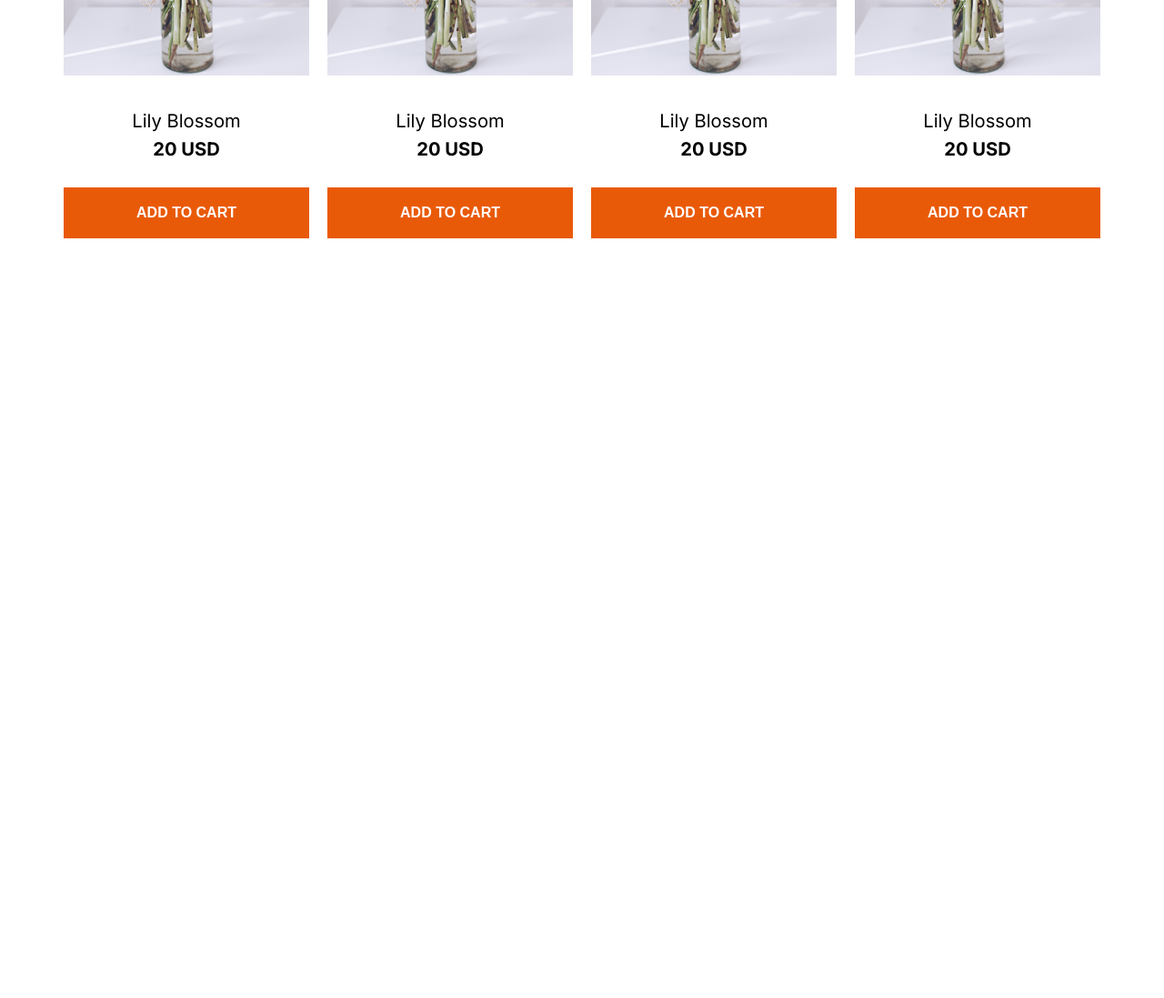
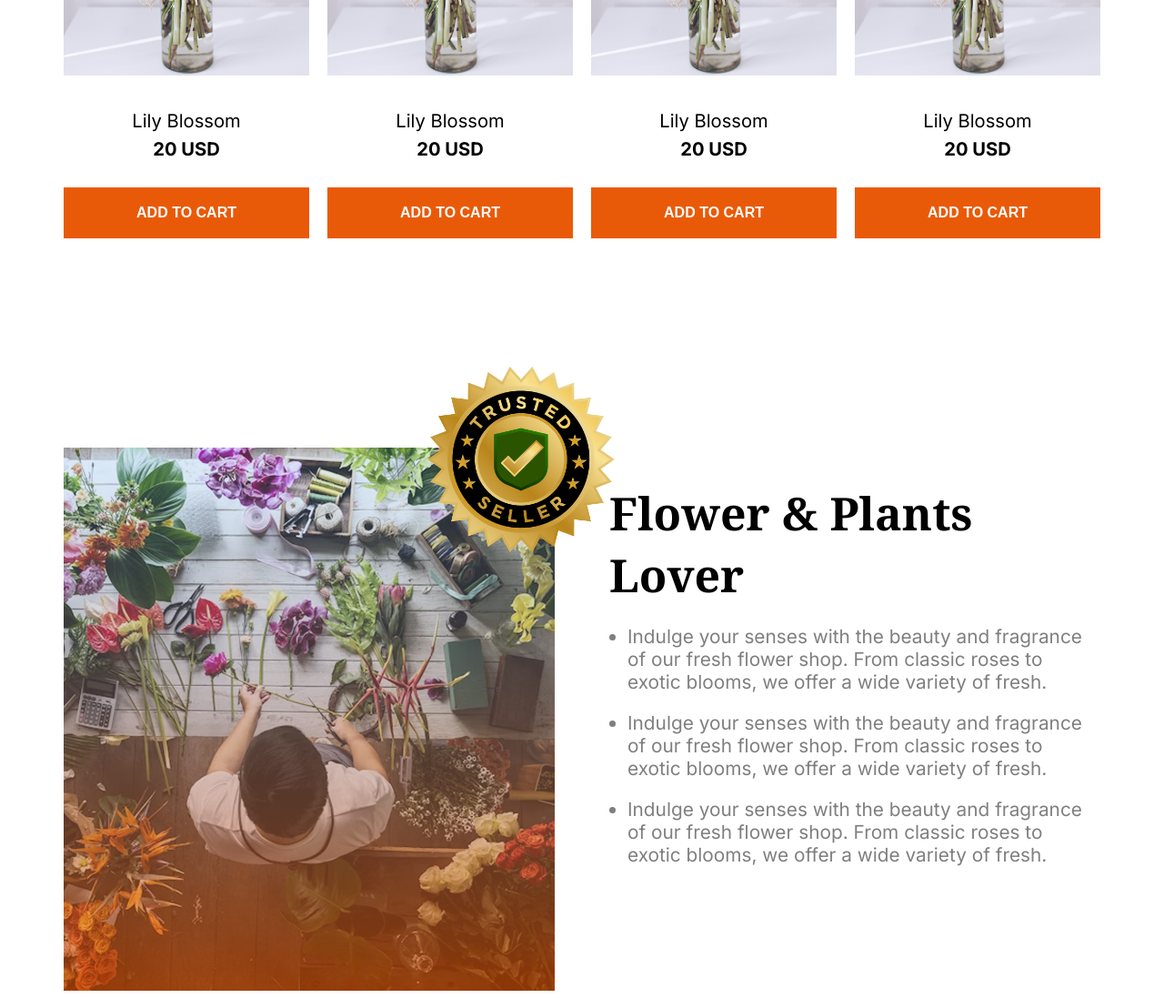
Before and after one commit to Kazi-Arshad/Responsive-Flower-Market, a plain HTML site: page index.html in a window 1280 px wide. Shown: the part 1640-2737 px from the top of the page at 91% size. Before the commit the page ends 1940 px from the top, so only its background shows below. Drawn offline with Linux system fonts and the light colour scheme.

Commit message:
doe with flowers & Plants Lover section

```diff
--- a/Styles/responsive-flower-market.css
+++ b/Styles/responsive-flower-market.css
@@ -174,6 +174,48 @@ header {
     cursor: pointer;
 }
 
+/* Flowers and Plants Section styles  */
+
+.flower-plants {
+    margin-top: 70px;
+}
+
+.flower-plants-img {
+    width: 100%;
+}
+
+.flower-plants-content {
+    display: grid;
+    grid-template-columns: repeat(2,1fr);
+    gap: 60px;
+}
+
+.flower-plants-text {
+    margin: 38px 0;
+}
+
+.flower-title {
+    font-size: 3.12rem;
+    font-weight: 700;
+    margin: 0px;
+}
+
+.trust-img {
+    width: 286px;
+    position: relative;
+    margin-bottom: -160px;
+    margin-left: 360px;
+}
+
+.flower-list {
+    padding-left: 20px;
+    font-size: 1.3rem;
+}
+
+.flower-desc {
+    margin-left: 0px;
+    margin-top: 20px;
+}
 
 /* footer styles  */
 
@@ -223,5 +265,13 @@ header {
         margin-left: 14px;
     }
 
+    .flower-plants-content {
+        grid-template-columns: repeat(1,1fr);
+        margin-left: 17px;
+    }
+
+    .flower-plants-text {
+        margin-top: 0px;
+    }
 
 }
--- a/index.html
+++ b/index.html
@@ -36,7 +36,8 @@
         <section class="plants">
             <div class="plants-content">
                 <h1 class="plants-title noto-serif-font"><span class="text-primary">Our</span> Plants</h1>
-                <p class="plants-desc text-light-gray">Indulge your senses with the beauty and fragrance of our fresh flower shop. From
+                <p class="plants-desc text-light-gray">Indulge your senses with the beauty and fragrance of our fresh
+                    flower shop. From
                     classic roses to exotic blooms, we offer a wide variety of fresh.</p>
             </div>
             <div class="card-container">
@@ -106,7 +107,24 @@
                 </div>
             </div>
         </section>
-        <section class="flowe-plants"></section>
+        <section class="flower-plants">
+            <img src="assets/trusted-badge.png" alt="" class="trust-img hide">
+
+            <div class="flower-plants-content">
+                <img src="assets/flower-store.png" alt="" class="flower-plants-img">
+                <div class="flower-plants-text">
+                    <h1 class="flower-title noto-serif-font">Flower & Plants Lover</h1>
+                    <ul class="flower-list text-light-gray">
+                        <li class="flower-desc">Indulge your senses with the beauty and fragrance of our fresh flower
+                            shop. From classic roses to exotic blooms, we offer a wide variety of fresh.</li>
+                        <li class="flower-desc">Indulge your senses with the beauty and fragrance of our fresh flower
+                            shop. From classic roses to exotic blooms, we offer a wide variety of fresh.</li>
+                        <li class="flower-desc">Indulge your senses with the beauty and fragrance of our fresh flower
+                            shop. From classic roses to exotic blooms, we offer a wide variety of fresh.</li>
+                    </ul>
+                </div>
+            </div>
+        </section>
         <section class="deals"></section>
     </main>
     <footer>
```
